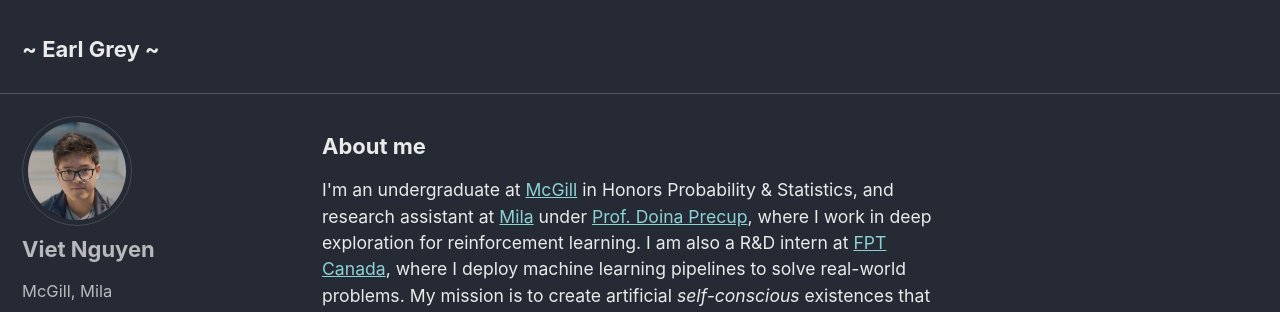
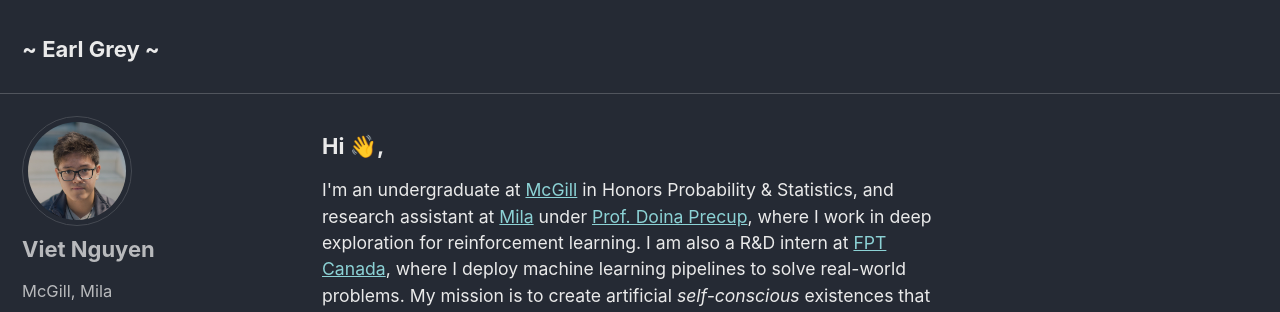
Before and after one commit to opent03/opent03.github.io, a Jekyll site: the page built from index.html, in a window 1280 px wide and 900 px high. Shown: the top 312 px of the window. Built offline with Jekyll 4.4.1, drawn with Linux system fonts in a browser that asks for light colours; cached includes are drawn as plain includes; the list of posts is cut into pages by our own code.

Commit message:
added emoji

```diff
--- a/_includes/seo.html
+++ b/_includes/seo.html
@@ -1,4 +1,5 @@
 <!-- begin _includes/seo.html -->
+
 {%- if site.url -%}
   {%- assign seo_url = site.url | append: site.baseurl -%}
 {%- endif -%}
--- a/index.html
+++ b/index.html
@@ -4,7 +4,7 @@ author_profile: true
 ---
 <body>
     <h1 style="font-size: 100%;">
-        About me
+        Hi &#128075;,
     </h1>
     <p style="font-size: 80%;">
         I'm an undergraduate at <a href="https://mcgill.ca">McGill</a> in Honors Probability & Statistics,
```
Also changed, not shown: _includes/head.html (line endings or trailing spaces), _layouts/default.html (line endings or trailing spaces).
